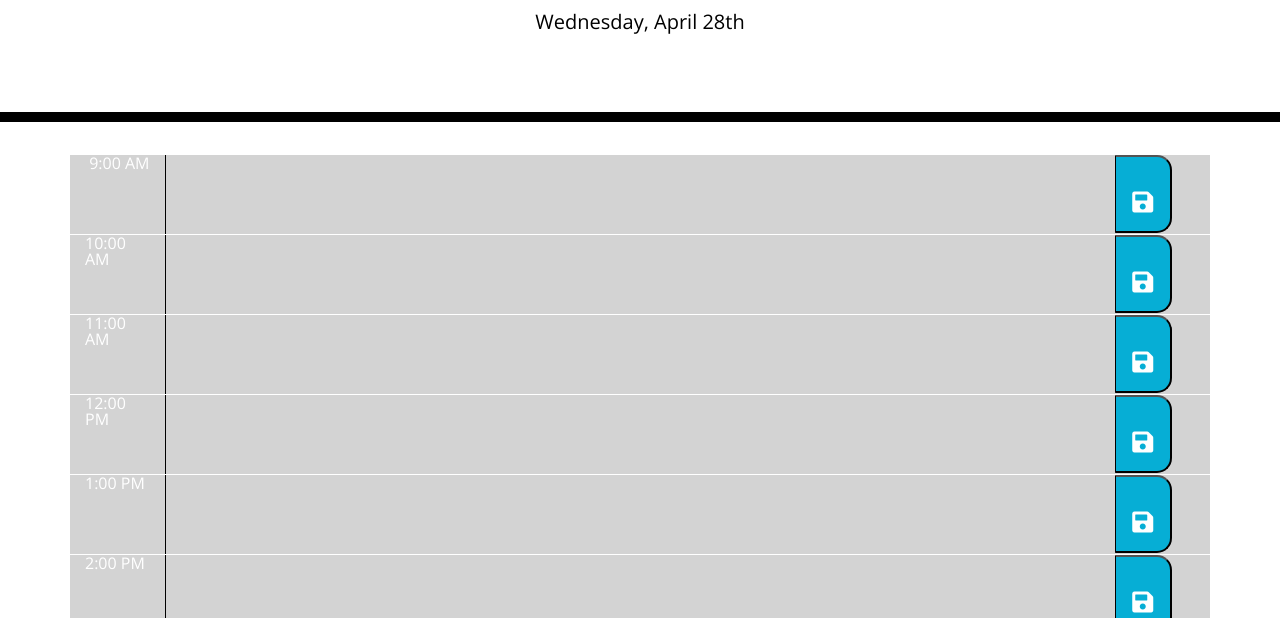
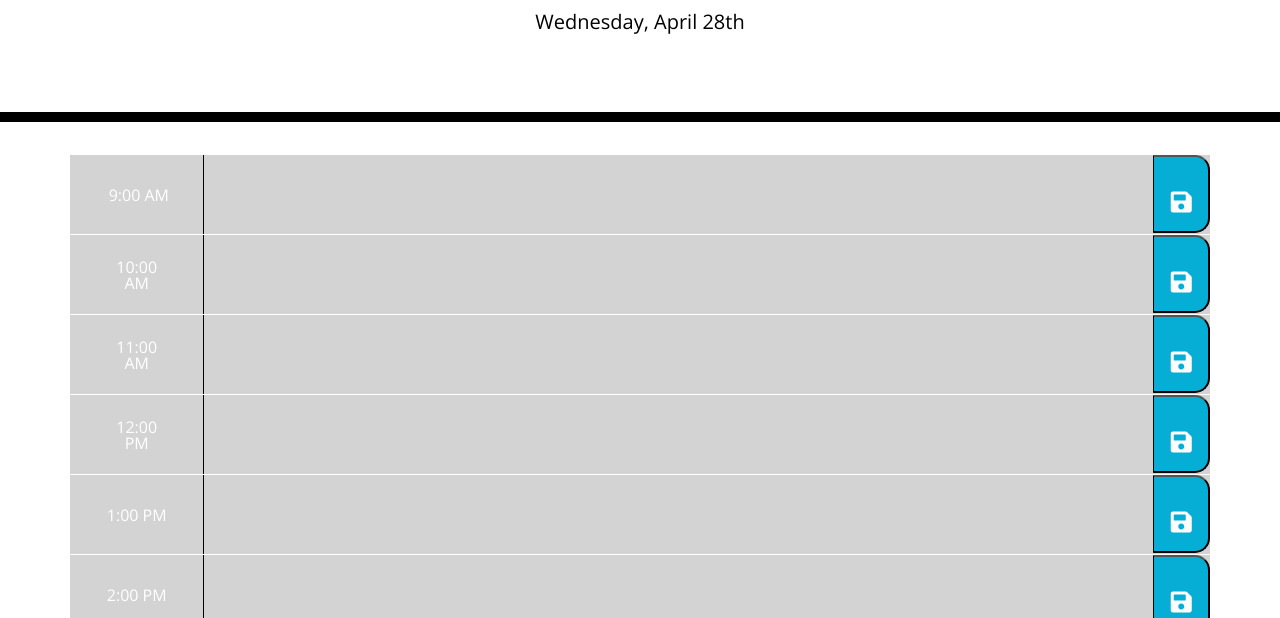
Before and after one commit to thompsonel11/Work_Day_Scheduler, a plain HTML site: page index.html in a window 1280 px wide. Shown: the part 182-800 px from the top of the page. Drawn offline with nearby package versions, Linux system fonts and the light colour scheme.

Commit message:
reset.css

```diff
--- a/index.html
+++ b/index.html
@@ -47,7 +47,7 @@
       </section>
 
       <section class="time row" id = "hour-11">
-        <div class="col-md-1" id = "column-11">11:00 AM</div>
+        <div class="hours col-md-1" id = "column-11">11:00 AM</div>
         <textarea class="textInput col-md-10"id="text-11"></textarea>
         <button class="saveBtn" id= "saveBtn-11">
           <i class="fa fa-save icon-center" style="font-size:24px; color:white"></i>
--- /dev/null
+++ b/reset.css
@@ -0,0 +1,22 @@
+* {
+    margin: 0;
+    padding: 0;
+    box-sizing: border-box;
+  }
+  html {
+    height: 100%;
+  }
+  body {
+    min-height: 100%;
+    line-height: 1;
+    font-family: sans-serif;
+  }
+
+  input, select, option, optgroup, textarea, button,
+  pre, code {
+    font-size: 100%;
+    font-family: inherit;
+  }
+  ol, ul {
+    list-style: none;
+  }
--- a/style.css
+++ b/style.css
@@ -75,3 +75,8 @@ body {
     display: block;
     margin: auto;
   }
+
+  .hours {
+    text-align: center;
+    margin:auto;
+  }
```
